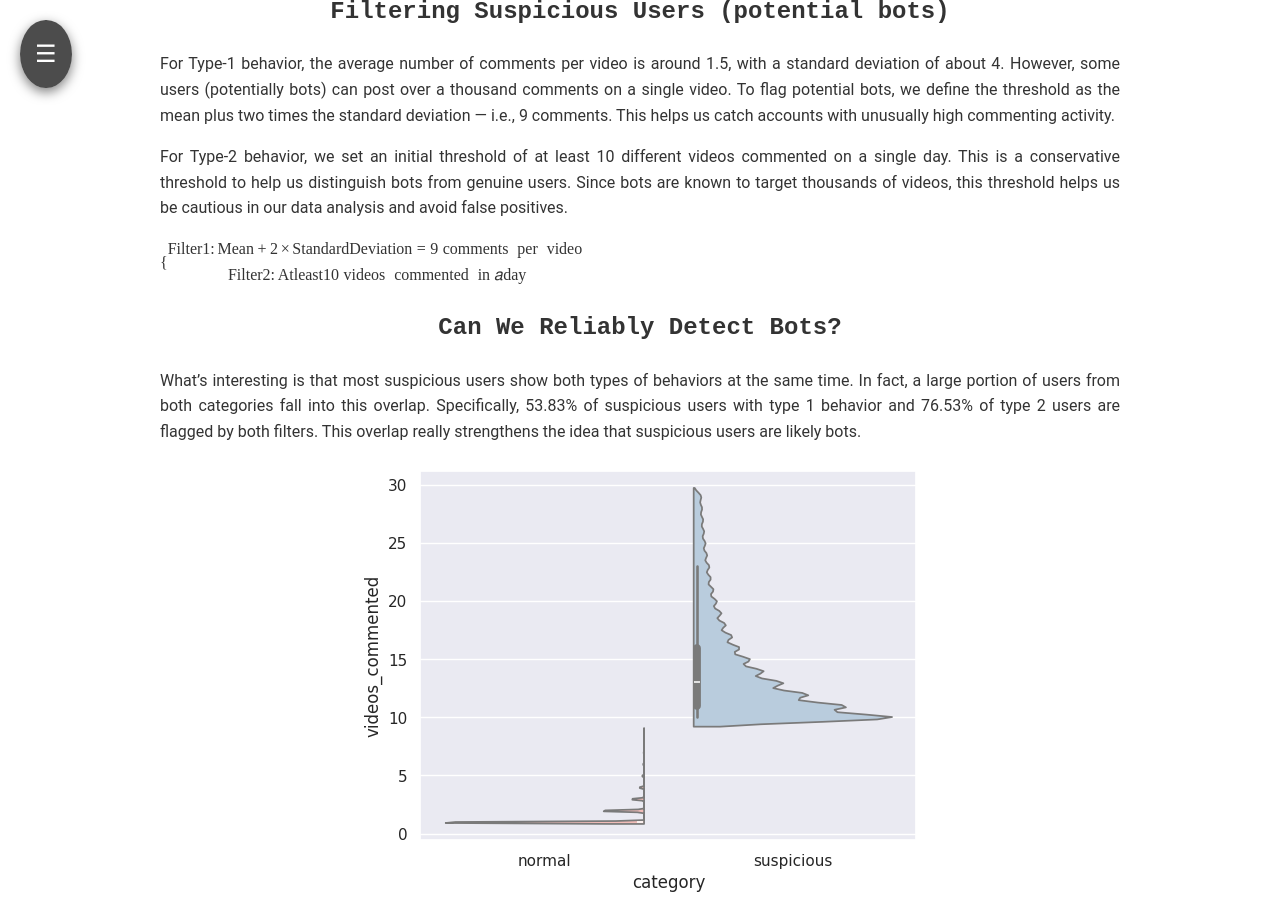
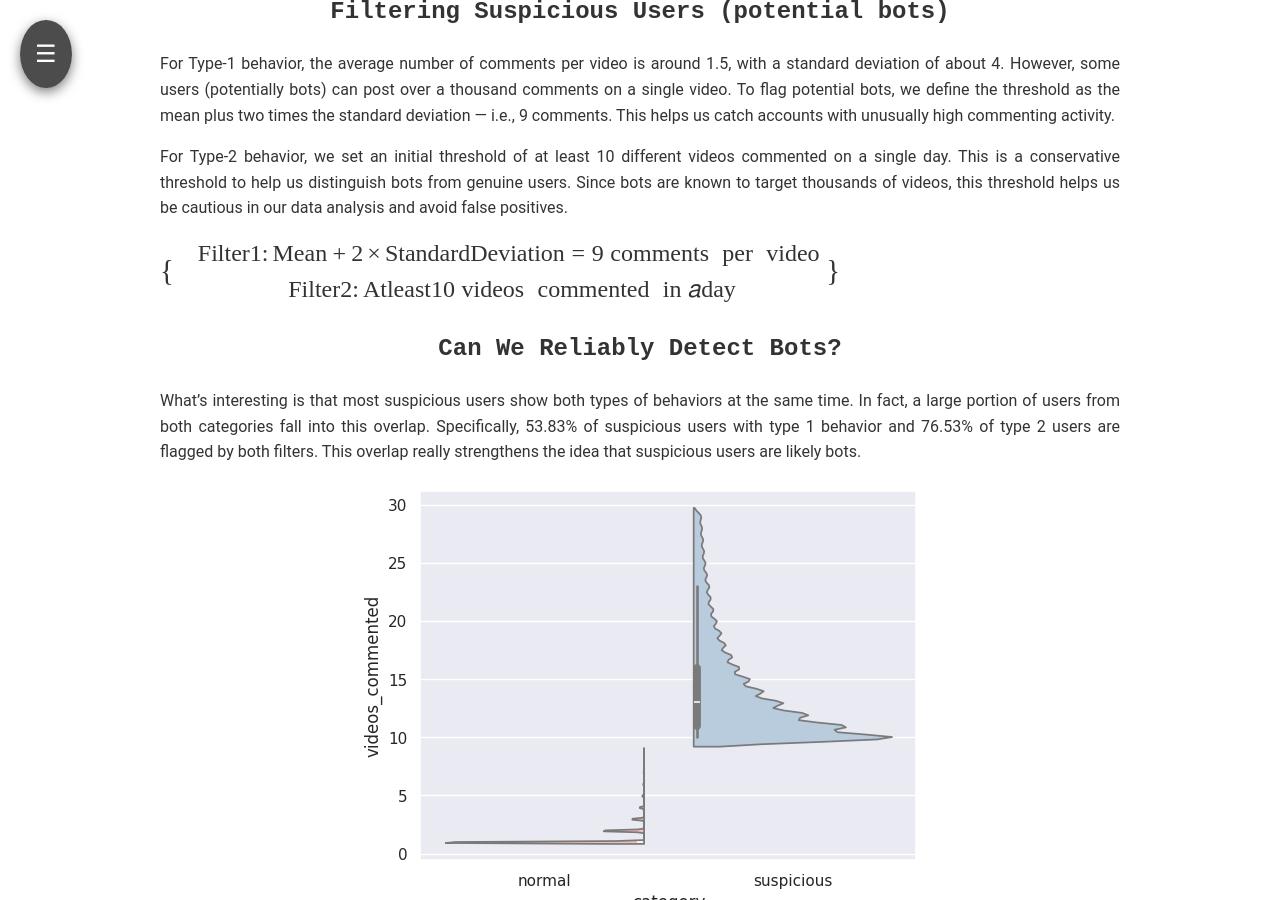
Before and after one commit to amaulap2/Datastory, a Jekyll site: the page built from index.markdown, in a window 1280 px wide and 900 px high, scrolled down 1598 px. Built offline with Jekyll 4.4.1, drawn with Linux system fonts in a browser that asks for light colours.

Commit message:
insecure

```diff
--- a/_includes/parts/introduction.md
+++ b/_includes/parts/introduction.md
@@ -33,10 +33,10 @@ For Type-2 behavior, we set an initial threshold of at least 10 different videos
   </ul>
 </div>
 -->
-<math display="block" class="tml-display" style="display: block; font-family: 'Times New Roman', serif;">
+<math display="block" class="tml-display" style="display: block; font-family: 'Times New Roman', serif; font-size: 1.5em;">
   <mrow>
-    <mo fence="true" form="prefix">{</mo>
-    <mtable displaystyle="true" columnalign="right left">
+    <mo fence="true" form="prefix" stretchy="true" style="font-size: 1.2em;">{</mo>
+    <mtable displaystyle="true" columnalign="right left" style="margin-left: 1em;">
       <mtr>
         <mtd class="tml-right" style="padding: 0.7ex 0em 0.7ex 0em;">
           <mrow></mrow>
@@ -81,9 +81,10 @@ For Type-2 behavior, we set an initial threshold of at least 10 different videos
         </mtd>
       </mtr>
     </mtable>
-    <mo fence="true" form="postfix"></mo>
+    <mo fence="true" form="postfix" stretchy="true" style="font-size: 1.2em;">}</mo>
   </mrow>
 </math>
+
 
 ## Can We Reliably Detect Bots?
 What's interesting is that most suspicious users show both types of behaviors at the same time. In fact, a large portion of users from both categories fall into this overlap. Specifically, 53.83% of suspicious users with type 1 behavior and 76.53% of type 2 users are flagged by both filters. This overlap really strengthens the idea that suspicious users are likely bots.
```
